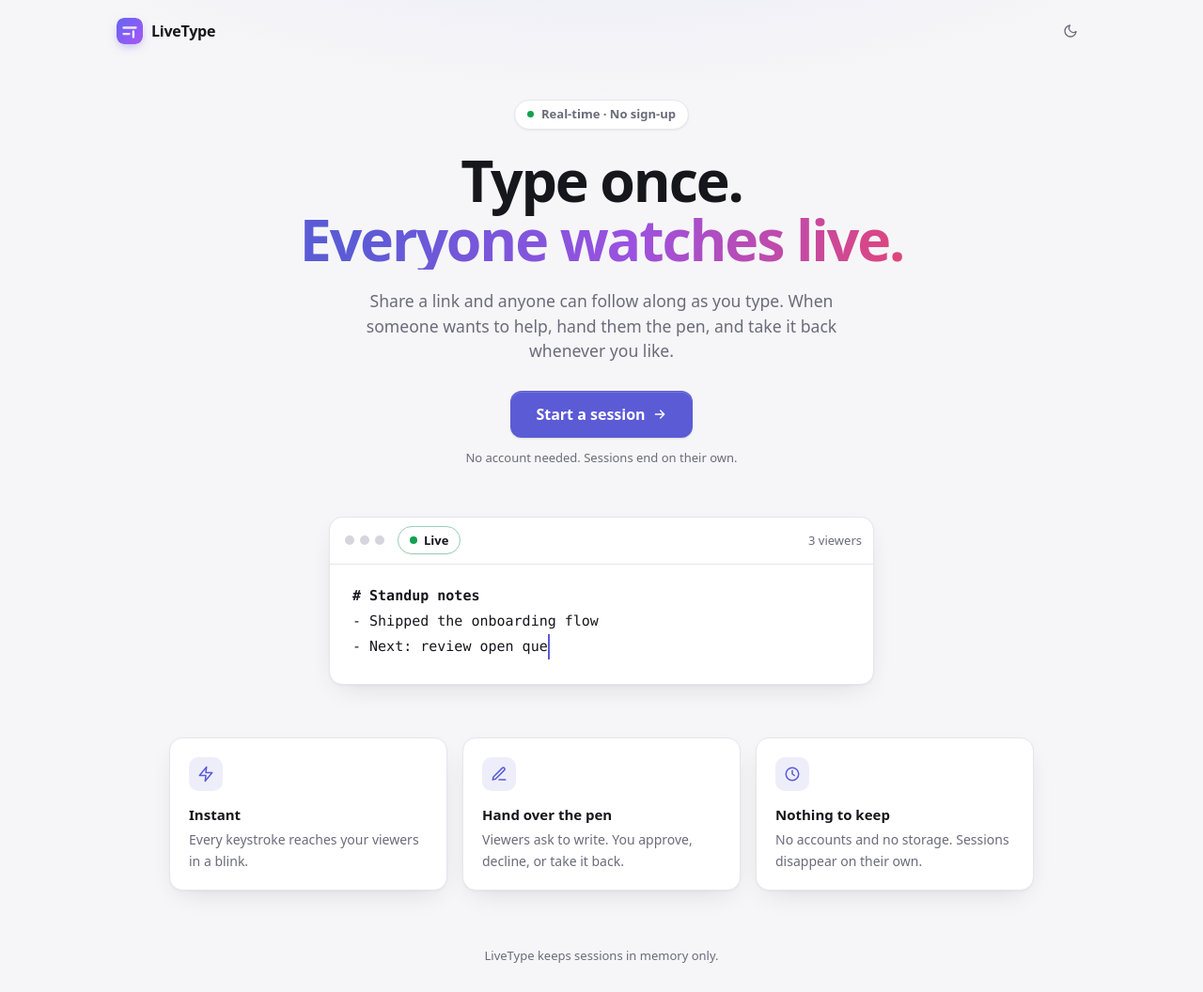
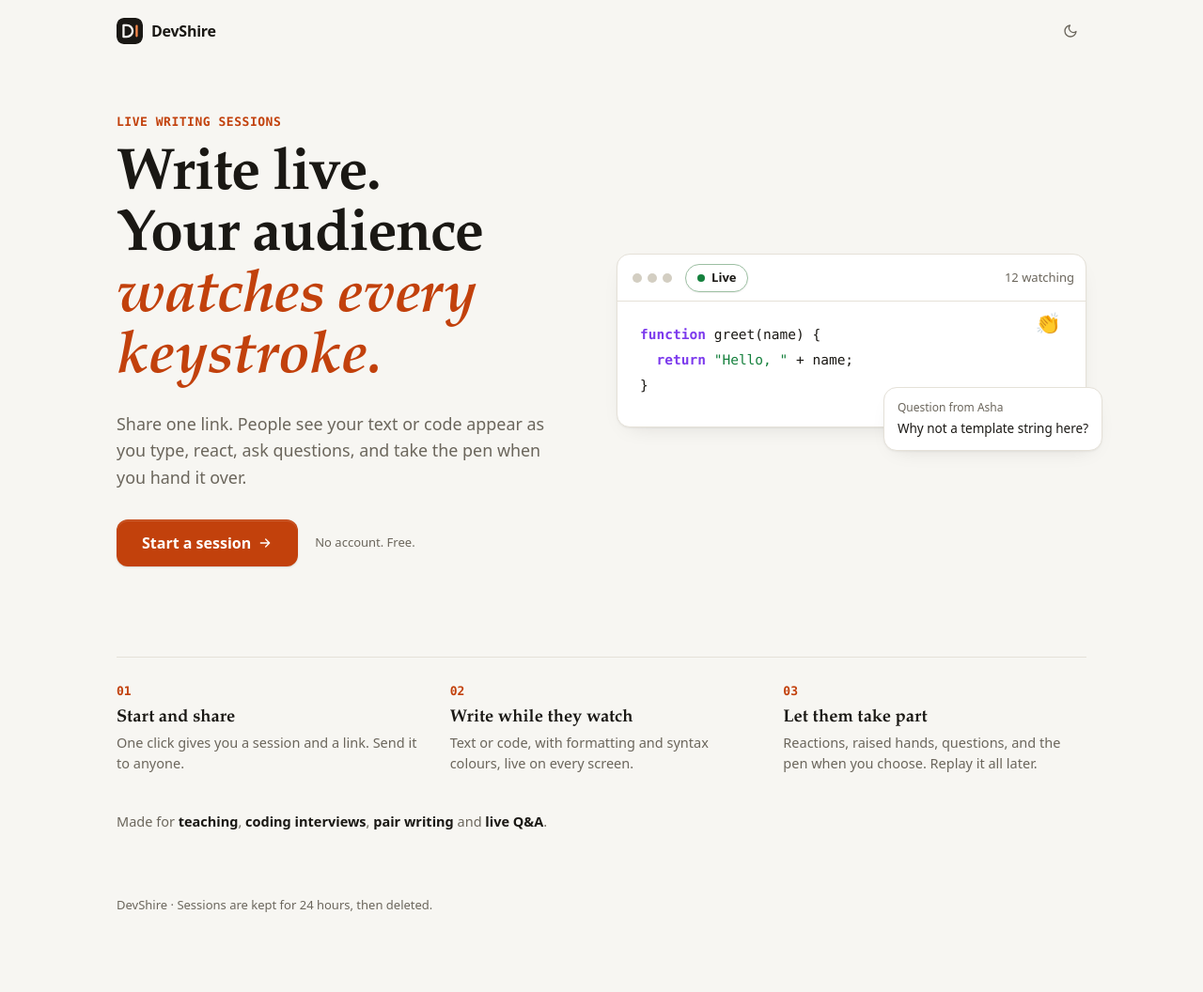
Before and after one commit to GaneshBalki/livetype, a plain HTML site: page web/index.html in a window 1280 px wide. Shown: the whole page at 94% size. After the commit the page ends 1001 px from the top, so only its background shows below. Drawn offline with Linux system fonts and the light colour scheme.

Commit message:
Add files via upload

```diff
--- a/web/css/style.css
+++ b/web/css/style.css
@@ -1,26 +1,27 @@
 /* Design tokens. Every color goes through these so dark mode is one override. */
 :root {
   color-scheme: light;
-  --bg: #f6f6f8;
-  --glow: rgb(99 102 241 / .13);
+  --bg: #f7f6f2;
+  --glow: transparent;
   --surface: #ffffff;
-  --surface-2: #f3f3f6;
-  --fg: #16161d;
-  --muted: #6b6b7b;
-  --border: #e6e6ec;
-  --border-strong: #d5d5de;
-  --accent: #5b5bd6;
-  --accent-hover: #4a4ac2;
+  --surface-2: #f1efe9;
+  --fg: #1a1814;
+  --muted: #6b665c;
+  --border: #e5e1d8;
+  --border-strong: #d3cec2;
+  --accent: #c2410c;
+  --accent-hover: #a8380a;
   --accent-fg: #ffffff;
-  --accent-soft: rgb(91 91 214 / .1);
-  --grad: linear-gradient(100deg, #5b5bd6 10%, #9b51e0 55%, #e0457b);
-  --live: #14a150;
-  --warn: #e08a00;
-  --idle: #a0a0ad;
-  --danger: #d6363b;
-  --danger-soft: rgb(214 54 59 / .08);
-  --shadow-sm: 0 1px 2px rgb(22 22 29 / .06);
-  --shadow: 0 1px 2px rgb(22 22 29 / .04), 0 10px 30px -12px rgb(22 22 29 / .16);
+  --accent-soft: rgb(194 65 12 / .09);
+  --grad: linear-gradient(var(--accent), var(--accent));
+  --live: #15803d;
+  --warn: #b45309;
+  --idle: #a39e94;
+  --danger: #b42318;
+  --danger-soft: rgb(180 35 24 / .08);
+  --shadow-sm: 0 1px 2px rgb(26 24 20 / .06);
+  --shadow: 0 1px 2px rgb(26 24 20 / .05), 0 8px 24px -14px rgb(26 24 20 / .18);
+  --serif: "Iowan Old Style", Charter, "Palatino Linotype", Palatino, Georgia, serif;
   --mono: ui-monospace, "SF Mono", "JetBrains Mono", "Cascadia Code", Menlo, Consolas, monospace;
   --sans: system-ui, -apple-system, "Segoe UI", Roboto, "Helvetica Neue", sans-serif;
   --text-size: 16px;
@@ -31,26 +32,26 @@
 /* Dark tokens; js/theme.js sets data-theme from the saved choice or the system. */
 :root[data-theme="dark"] {
     color-scheme: dark;
-    --bg: #0b0b10;
-    --glow: rgb(129 140 248 / .16);
-    --surface: #14141b;
-    --surface-2: #1b1b24;
-    --fg: #ececf2;
-    --muted: #9898aa;
-    --border: #262631;
-    --border-strong: #343442;
-    --accent: #8f90f8;
-    --accent-hover: #a7a8fa;
-    --accent-fg: #0e0e22;
-    --accent-soft: rgb(143 144 248 / .15);
-    --grad: linear-gradient(100deg, #a5b4fc 10%, #c4a1ff 55%, #f9a8d4);
-    --live: #3dd68c;
-    --warn: #f5b041;
-    --idle: #6c6c7c;
-    --danger: #ff6b70;
-    --danger-soft: rgb(255 107 112 / .1);
+    --bg: #090c0a;
+    --glow: transparent;
+    --surface: #101512;
+    --surface-2: #161d19;
+    --fg: #e4eae6;
+    --muted: #8d9a92;
+    --border: #1d2822;
+    --border-strong: #2a3830;
+    --accent: #34c77b;
+    --accent-hover: #52dc93;
+    --accent-fg: #03140a;
+    --accent-soft: rgb(52 199 123 / .13);
+    --grad: linear-gradient(var(--accent), var(--accent));
+    --live: #a3e635;
+    --warn: #fbbf24;
+    --idle: #6f6a62;
+    --danger: #f87171;
+    --danger-soft: rgb(248 113 113 / .1);
     --shadow-sm: 0 1px 2px rgb(0 0 0 / .4);
-    --shadow: 0 1px 2px rgb(0 0 0 / .3), 0 16px 40px -16px rgb(0 0 0 / .7);
+    --shadow: 0 1px 2px rgb(0 0 0 / .3), 0 12px 32px -16px rgb(0 0 0 / .7);
 }
 
 /* ---------- base ---------- */
@@ -202,7 +203,9 @@ input[type="range"] { width: 88px; margin: 0; accent-color: var(--accent); }
   font-weight: 750;
   letter-spacing: -.015em;
 }
-.logo { width: 28px; height: 28px; flex: none; border-radius: 8px; box-shadow: 0 4px 12px -4px rgb(91 91 214 / .6); }
+.logo { width: 28px; height: 28px; flex: none; border-radius: 8px; }
+:root[data-theme="dark"] .logo { box-shadow: 0 0 0 1px var(--border-strong); }
+:root[data-theme="dark"] .logo .caret { stroke: var(--accent); }
 
 .bar { display: flex; align-items: center; gap: 10px; flex-wrap: wrap; }
 
@@ -390,7 +393,7 @@ select.tool {
   margin: 0 12px;
   border: 1px solid color-mix(in srgb, var(--accent) 25%, var(--border));
   border-radius: 999px;
-  background: linear-gradient(100deg, var(--accent-soft), color-mix(in srgb, #9b51e0 10%, transparent), var(--accent-soft));
+  background: var(--accent-soft);
   font-size: 13px;
   overflow: hidden;
 }
@@ -400,8 +403,8 @@ select.tool {
   display: inline-flex;
   align-items: center;
   padding: 0 14px;
-  background: linear-gradient(100deg, #5b5bd6, #9b51e0); /* fixed: the dark-theme --grad is too pale for white text */
-  color: #fff;
+  background: var(--accent);
+  color: var(--accent-fg);
   font-weight: 700;
   font-size: 12px;
   letter-spacing: .02em;
@@ -688,83 +691,44 @@ main.doc { flex: 1; }
 
 .home { display: flex; flex-direction: column; }
 .top { width: 100%; max-width: 1080px; margin: 0 auto; padding: 18px 24px; }
-
-.hero { flex: 1; width: 100%; max-width: 960px; margin: 0 auto; padding: 40px 20px 32px; text-align: center; }
-.eyebrow {
-  display: inline-flex;
-  align-items: center;
-  gap: 8px;
-  margin: 0 0 22px;
-  padding: 5px 13px;
-  border: 1px solid var(--border);
-  border-radius: 999px;
-  background: var(--surface);
-  box-shadow: var(--shadow-sm);
-  color: var(--muted);
-  font-size: 13px;
-  font-weight: 550;
-}
-.eyebrow::before { content: ""; width: 7px; height: 7px; border-radius: 50%; background: var(--live); animation: pulse 2s ease-out infinite; }
-.hero h1 {
-  max-width: 760px;
-  margin: 0 auto;
-  font-size: clamp(2.3rem, 7vw, 3.8rem);
-  font-weight: 800;
-  line-height: 1.05;
-  letter-spacing: -.035em;
-  text-wrap: balance;
-}
-.grad { display: inline-block; background: var(--grad); -webkit-background-clip: text; background-clip: text; color: transparent; }
-.lead { max-width: 560px; margin: 20px auto 30px; color: var(--muted); font-size: 1.1rem; text-wrap: pretty; }
-.cta { display: flex; flex-direction: column; align-items: center; gap: 12px; }
+.hero { flex: 1; width: 100%; max-width: 1080px; margin: 0 auto; padding: 56px 24px 40px; }
+.hero-grid { display: grid; grid-template-columns: minmax(0, 1fr) minmax(0, 1.05fr); gap: 56px; align-items: center; }
+.kicker { margin: 0 0 18px; color: var(--accent); font: 600 13px var(--mono); letter-spacing: .04em; text-transform: uppercase; }
+.hero h1 { margin: 0; font: 600 clamp(2.4rem, 6vw, 3.9rem)/1.04 var(--serif); letter-spacing: -.02em; text-wrap: balance; }
+.hero h1 em { color: var(--accent); font-style: italic; }
+.lead { max-width: 30em; margin: 22px 0 30px; color: var(--muted); font-size: 1.12rem; line-height: 1.6; text-wrap: pretty; }
+.cta { display: flex; flex-wrap: wrap; align-items: center; gap: 12px 18px; }
 .cta p { margin: 0; }
+.cta #error { flex-basis: 100%; }
 #start .icon { transition: transform .2s; }
 #start:hover:not(:disabled) .icon { transform: translateX(3px); }
 
-.demo { max-width: 580px; margin: 52px auto 0; overflow: hidden; text-align: left; }
+/* product preview: a session window with code typing, a reaction and a question */
+.demo { position: relative; overflow: visible; }
 .demo .doc-head { padding-left: 16px; }
 .dots { display: inline-flex; gap: 6px; }
 .dots i { width: 10px; height: 10px; border-radius: 50%; background: var(--border-strong); }
-.demo-text { margin: 0; padding: 20px 24px 26px; font: 15px/1.8 var(--mono); }
+.demo-text { margin: 0; padding: 22px 24px 30px; font: 14.5px/1.85 var(--mono); }
+.demo-text span { display: block; box-sizing: content-box; width: 0; overflow: hidden; white-space: pre; border-right: 2px solid transparent; }
+.demo-text b { color: var(--tok-k, var(--accent)); font-weight: 600; }
+.demo-text i { color: var(--tok-s, var(--live)); font-style: normal; }
+.demo-text .l1 { --w: 22ch; animation: type 1.1s steps(22) .5s forwards, caret 1.1s .5s; }
+.demo-text .l2 { --w: 26ch; animation: type 1.2s steps(26) 1.8s forwards, caret 1.2s 1.8s; }
+.demo-text .l3 { --w: 1ch; animation: type .1s steps(1) 3.2s forwards, caret-blink 1.1s step-end 3.3s infinite; }
+.demo-ask, .demo-react { position: absolute; animation: appear .4s ease-out backwards; }
+.demo-ask { right: -18px; bottom: -26px; max-width: 250px; padding: 12px 14px; font-size: 13.5px; animation-delay: 3.8s; }
+.demo-ask small { display: block; margin-bottom: 3px; color: var(--muted); font-size: 12px; }
+.demo-react { right: 26px; top: 56px; font-size: 22px; animation-delay: 2.6s; }
 
-/* Each line "types" itself: width grows one character per step. */
-.demo-text span {
-  display: block;
-  box-sizing: content-box;
-  width: 0;
-  overflow: hidden;
-  white-space: nowrap;
-  border-right: 2px solid transparent;
-}
-.demo-text .l1 { --w: 15ch; font-weight: 700; animation: type .9s steps(15) .6s forwards, caret .9s .6s; }
-.demo-text .l2 { --w: 29ch; animation: type 1.6s steps(29) 1.8s forwards, caret 1.6s 1.8s; }
-.demo-text .l3 { --w: 29ch; animation: type 1.6s steps(29) 3.7s forwards, caret 1.6s 3.7s, caret-blink 1.1s step-end 5.3s infinite; }
+.steps { display: grid; grid-template-columns: repeat(3, minmax(0, 1fr)); gap: 32px; margin: 96px 0 0; padding: 28px 0 0; border-top: 1px solid var(--border); list-style: none; counter-reset: step; }
+.steps li { counter-increment: step; }
+.steps li::before { content: "0" counter(step); display: block; margin-bottom: 10px; color: var(--accent); font: 600 13px var(--mono); }
+.steps strong { display: block; margin-bottom: 4px; font: 600 1.15rem var(--serif); }
+.steps span { color: var(--muted); font-size: 14.5px; }
+.uses { margin: 40px 0 0; color: var(--muted); font-size: 14.5px; }
+.uses strong { color: var(--fg); font-weight: 600; }
 
-.features {
-  display: grid;
-  grid-template-columns: repeat(3, minmax(0, 1fr));
-  gap: 16px;
-  margin: 56px 0 0;
-  padding: 0;
-  list-style: none;
-  text-align: left;
-}
-.features li { padding: 20px; }
-.features .ic {
-  display: inline-grid;
-  place-items: center;
-  width: 36px;
-  height: 36px;
-  margin-bottom: 14px;
-  border-radius: 10px;
-  background: var(--accent-soft);
-  color: var(--accent);
-}
-.features .ic .icon { width: 18px; height: 18px; }
-.features strong { display: block; margin-bottom: 4px; font-size: 15px; }
-.features li > span:last-child { color: var(--muted); font-size: 14px; }
-
-.foot { padding: 28px 20px; color: var(--muted); font-size: 13px; text-align: center; }
+.foot { width: 100%; max-width: 1080px; margin: 0 auto; padding: 28px 24px; color: var(--muted); font-size: 13px; }
 
 /* ---------- motion ---------- */
 
@@ -777,6 +741,7 @@ main.doc { flex: 1; }
 @keyframes spin { to { transform: rotate(360deg); } }
 @keyframes rise { from { opacity: 0; transform: translateY(4px); } }
 @keyframes toast-in { from { opacity: 0; transform: translate(-50%, 10px); } }
+@keyframes appear { from { opacity: 0; transform: translateY(8px); } }
 @keyframes type { to { width: var(--w); } }
 @keyframes caret { from, to { border-color: var(--accent); } }
 @keyframes caret-blink { 0% { border-color: var(--accent); } 50% { border-color: transparent; } }
@@ -784,16 +749,18 @@ main.doc { flex: 1; }
 @media (prefers-reduced-motion: reduce) {
   *, *::before, *::after { animation: none !important; transition: none !important; }
   .demo-text span { width: var(--w); }
+  .demo-ask, .demo-react { opacity: 1; }
 }
 
 /* ---------- small screens ---------- */
 
 @media (max-width: 720px) {
   .news { display: none; }
-  .features { grid-template-columns: minmax(0, 1fr); }
-  .hero { padding-top: 24px; }
-  .demo { margin-top: 40px; }
-  .demo-text { padding: 16px 18px 20px; font-size: 13px; }
+  .hero { padding-top: 28px; }
+  .hero-grid, .steps { grid-template-columns: minmax(0, 1fr); gap: 40px; }
+  .steps { margin-top: 64px; gap: 24px; }
+  .demo-text { padding: 16px 18px 24px; font-size: 12.5px; }
+  .demo-ask { right: 8px; bottom: -30px; }
 }
 
 @media (max-width: 640px) {
--- a/web/index.html
+++ b/web/index.html
@@ -3,11 +3,11 @@
 <head>
 <meta charset="utf-8">
 <meta name="viewport" content="width=device-width, initial-scale=1">
-<meta name="description" content="Type in an editor and anyone with the link watches the text appear live.">
+<meta name="description" content="Write live. Your audience watches every keystroke, reacts, asks questions and can take the pen.">
 <meta name="google-site-verification" content="9CQpkQwvnSj2ZP2eNPQGcxoqR6ArIhFPujVZ_f4Y324">
-<meta name="theme-color" content="#f6f6f8" media="(prefers-color-scheme: light)">
-<meta name="theme-color" content="#0b0b10" media="(prefers-color-scheme: dark)">
-<title>LiveType</title>
+<meta name="theme-color" content="#f7f6f2" media="(prefers-color-scheme: light)">
+<meta name="theme-color" content="#090c0a" media="(prefers-color-scheme: dark)">
+<title>DevShire</title>
 <link rel="icon" href="/img/favicon.svg" type="image/svg+xml">
 <link rel="stylesheet" href="/css/style.css">
 <script src="/js/theme.js"></script>
@@ -15,47 +15,42 @@
 </head>
 <body class="home">
 <header class="bar top">
-  <a class="brand" href="/"><svg class="logo" viewBox="0 0 32 32" aria-hidden="true"><defs><linearGradient id="logo-g" x1="0" y1="0" x2="1" y2="1"><stop offset="0" stop-color="#6366f1"/><stop offset="1" stop-color="#a855f7"/></linearGradient></defs><rect width="32" height="32" rx="9" fill="url(#logo-g)"/><path d="M8.5 12h15M8.5 19.5h7" stroke="#fff" stroke-opacity=".85" stroke-width="2.6" stroke-linecap="round"/><path d="M20.5 16.5v7" stroke="#fff" stroke-width="2.6" stroke-linecap="round"/></svg>LiveType</a>
+  <a class="brand" href="/"><svg class="logo" viewBox="0 0 32 32" aria-hidden="true"><rect width="32" height="32" rx="8" fill="#1a1814"/><path d="M8.5 9h4a7 7 0 0 1 0 14h-4z" fill="none" stroke="#f7f6f2" stroke-width="2.6" stroke-linejoin="round"/><path class="caret" d="M24.5 10v12" stroke="#fb8a4c" stroke-width="2.6" stroke-linecap="round"/></svg>DevShire</a>
   <span class="end"><button type="button" id="theme-toggle" class="ghost sm theme-toggle" aria-label="Dark mode" title="Toggle dark mode"><svg class="icon moon" viewBox="0 0 24 24" aria-hidden="true"><path d="M21 12.8A9 9 0 1 1 11.2 3a7 7 0 0 0 9.8 9.8z"/></svg><svg class="icon sun" viewBox="0 0 24 24" aria-hidden="true"><circle cx="12" cy="12" r="4"/><path d="M12 2v2M12 20v2M4.9 4.9l1.4 1.4M17.7 17.7l1.4 1.4M2 12h2M20 12h2M4.9 19.1l1.4-1.4M17.7 6.3l1.4-1.4"/></svg></button></span>
 </header>
 <main class="hero">
-  <p class="eyebrow">Real-time · No sign-up</p>
-  <h1>Type once.<br><span class="grad">Everyone watches live.</span></h1>
-  <p class="lead">Share a link and anyone can follow along as you type. When someone wants to help, hand them the pen, and take it back whenever you like.</p>
+  <div class="hero-grid">
+    <div>
+      <p class="kicker">Live writing sessions</p>
+      <h1>Write live.<br>Your audience <em>watches every keystroke.</em></h1>
+      <p class="lead">Share one link. People see your text or code appear as you type, react, ask questions, and take the pen when you hand it over.</p>
       <div class="cta">
         <button type="button" id="start" class="primary big">Start a session
           <svg class="icon" viewBox="0 0 24 24" aria-hidden="true"><path d="M5 12h14M13 6l6 6-6 6"/></svg></button>
-    <p class="muted small">No account needed. Sessions end on their own.</p>
+        <p class="muted small">No account. Free.</p>
         <p id="error" class="notice" hidden></p>
+      </div>
     </div>
 
     <div class="card demo" aria-hidden="true">
       <div class="doc-head">
         <span class="dots"><i></i><i></i><i></i></span>
         <span class="pill status" data-state="live">Live</span>
-      <span class="muted small end">3 viewers</span>
+        <span class="muted small end">12 watching</span>
       </div>
-    <pre class="demo-text"><span class="l1"># Standup notes</span><span class="l2">- Shipped the onboarding flow</span><span class="l3">- Next: review open questions</span></pre>
+      <pre class="demo-text"><span class="l1"><b>function</b> greet(name) {</span><span class="l2">  <b>return</b> <i>"Hello, "</i> + name;</span><span class="l3">}</span></pre>
+      <span class="demo-react">👏</span>
+      <div class="card demo-ask"><small>Question from Asha</small>Why not a template string here?</div>
+    </div>
   </div>
 
-  <ul class="features">
-    <li class="card">
-      <span class="ic"><svg class="icon" viewBox="0 0 24 24" aria-hidden="true"><path d="M13 2 3 14h9l-1 8 10-12h-9z"/></svg></span>
-      <strong>Instant</strong>
-      <span>Every keystroke reaches your viewers in a blink.</span>
-    </li>
-    <li class="card">
-      <span class="ic"><svg class="icon" viewBox="0 0 24 24" aria-hidden="true"><path d="M12 20h9"/><path d="M16.5 3.5a2.12 2.12 0 0 1 3 3L7 19l-4 1 1-4z"/></svg></span>
-      <strong>Hand over the pen</strong>
-      <span>Viewers ask to write. You approve, decline, or take it back.</span>
-    </li>
-    <li class="card">
-      <span class="ic"><svg class="icon" viewBox="0 0 24 24" aria-hidden="true"><circle cx="12" cy="12" r="9"/><path d="M12 7v5l3 2"/></svg></span>
-      <strong>Nothing to keep</strong>
-      <span>No accounts and no storage. Sessions disappear on their own.</span>
-    </li>
-  </ul>
+  <ol class="steps">
+    <li><strong>Start and share</strong><span>One click gives you a session and a link. Send it to anyone.</span></li>
+    <li><strong>Write while they watch</strong><span>Text or code, with formatting and syntax colours, live on every screen.</span></li>
+    <li><strong>Let them take part</strong><span>Reactions, raised hands, questions, and the pen when you choose. Replay it all later.</span></li>
+  </ol>
+  <p class="uses">Made for <strong>teaching</strong>, <strong>coding interviews</strong>, <strong>pair writing</strong> and <strong>live Q&amp;A</strong>.</p>
 </main>
-<footer class="foot">LiveType keeps sessions in memory only.</footer>
+<footer class="foot">DevShire · Sessions are kept for 24 hours, then deleted.</footer>
 </body>
 </html>
--- a/web/js/common.js
+++ b/web/js/common.js
@@ -342,7 +342,7 @@ export function bindDownloads(getHtml, editor) {
     const html = `<html><head><meta charset="utf-8"></head><body style="white-space:pre-wrap">${docHtml()}</body></html>`;
     const a = document.createElement('a');
     a.href = URL.createObjectURL(new Blob(['﻿', html], { type: 'application/msword' }));
-    a.download = 'livetype.doc';
+    a.download = 'devshire.doc';
     a.click();
     setTimeout(() => URL.revokeObjectURL(a.href), 1000);
     $('dl-doc').closest('details').open = false;
```
Also changed, not shown: web/host.html (+5 -5 lines), web/test/e2e.mjs (+1 -1 lines), web/view.html (+5 -5 lines), web/img/favicon.svg, 2 other files. Lines whose indentation alone changed are shown as unchanged.
